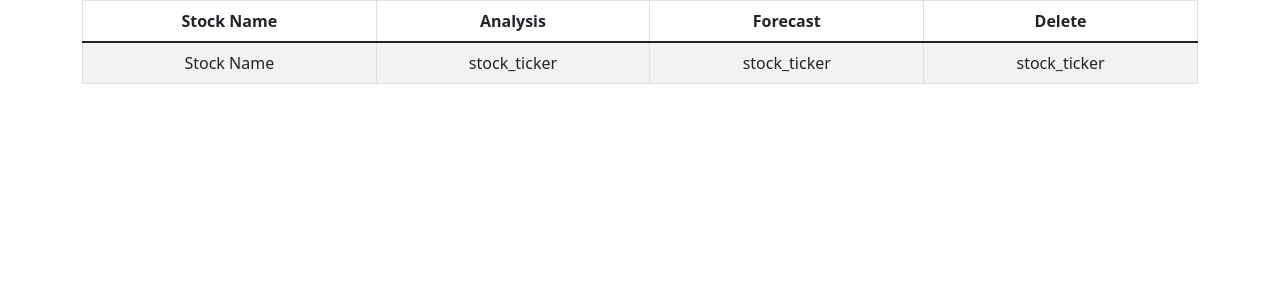
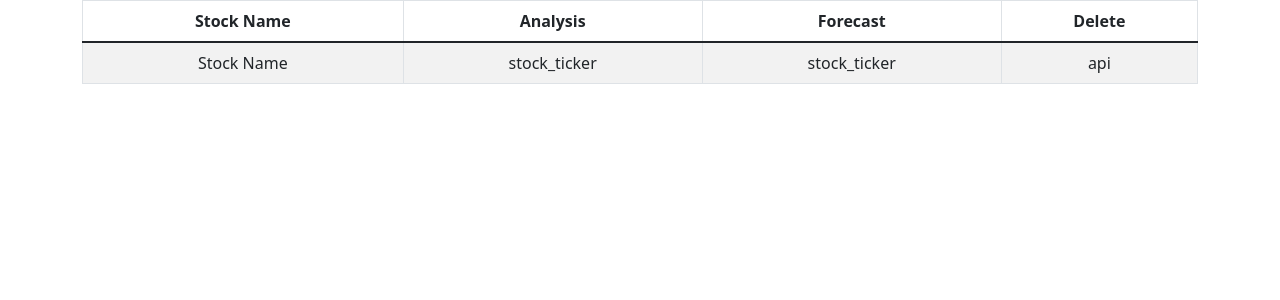
Before and after one commit to csargin/X4, a Django app: page / in a window 1280 px wide. Shown: the part 74-374 px from the top of the page. Run offline with Django 4.2, Linux system fonts and the light colour scheme; tables that the repository leaves empty hold one stand-in row (values such as "Sample post").

Commit message:
Update home.html

```diff
--- a/example/templates/home.html
+++ b/example/templates/home.html
@@ -17,7 +17,7 @@
                         <td class="text-center" style="vertical-align: middle">Stock Name</td>
                         <td class="text-center" style="vertical-align: middle">stock_ticker</a></td>
                         <td class="text-center" style="vertical-align: middle">stock_ticker</a></td>
-                        <td class="text-center" style="vertical-align: middle">stock_ticker</a></td>
+                        <td class="text-center" style="vertical-align: middle">api</a></td>
                     </tr>
                 {% endfor %}
             </tbody>
```
